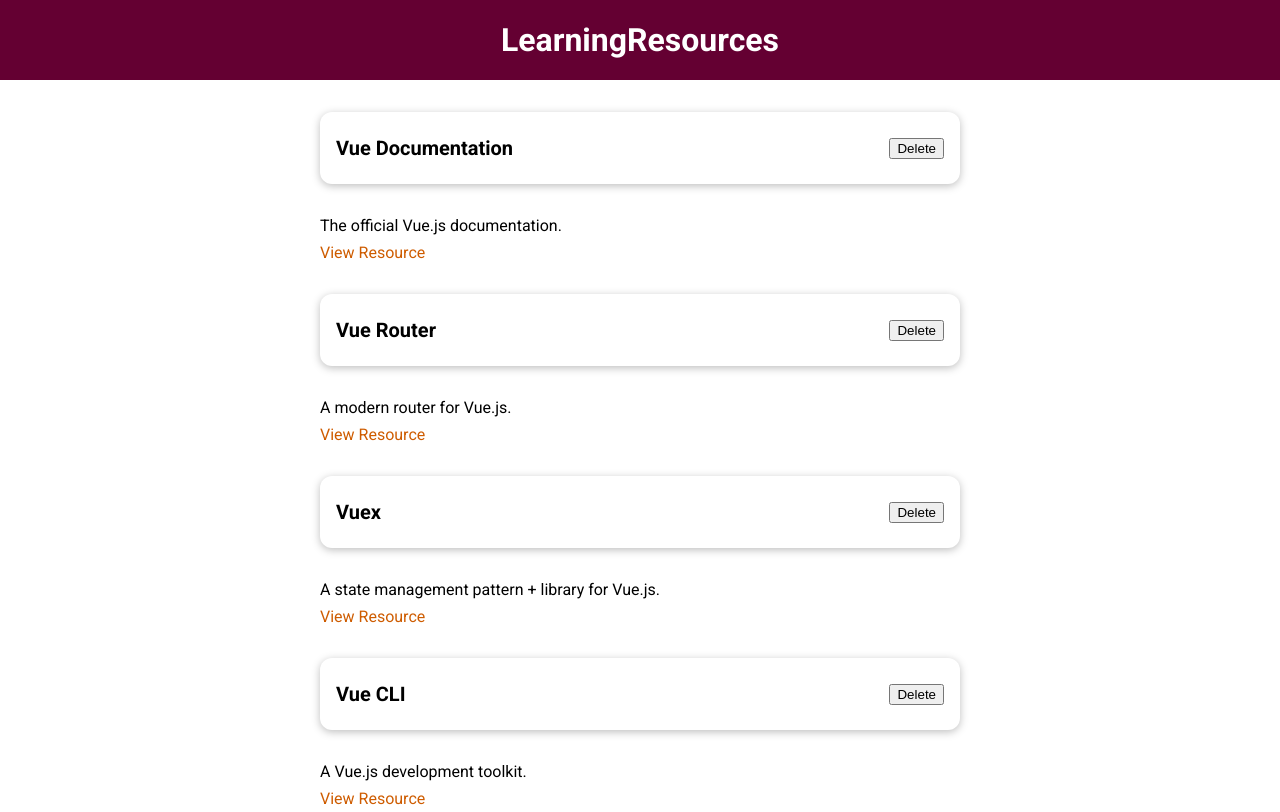
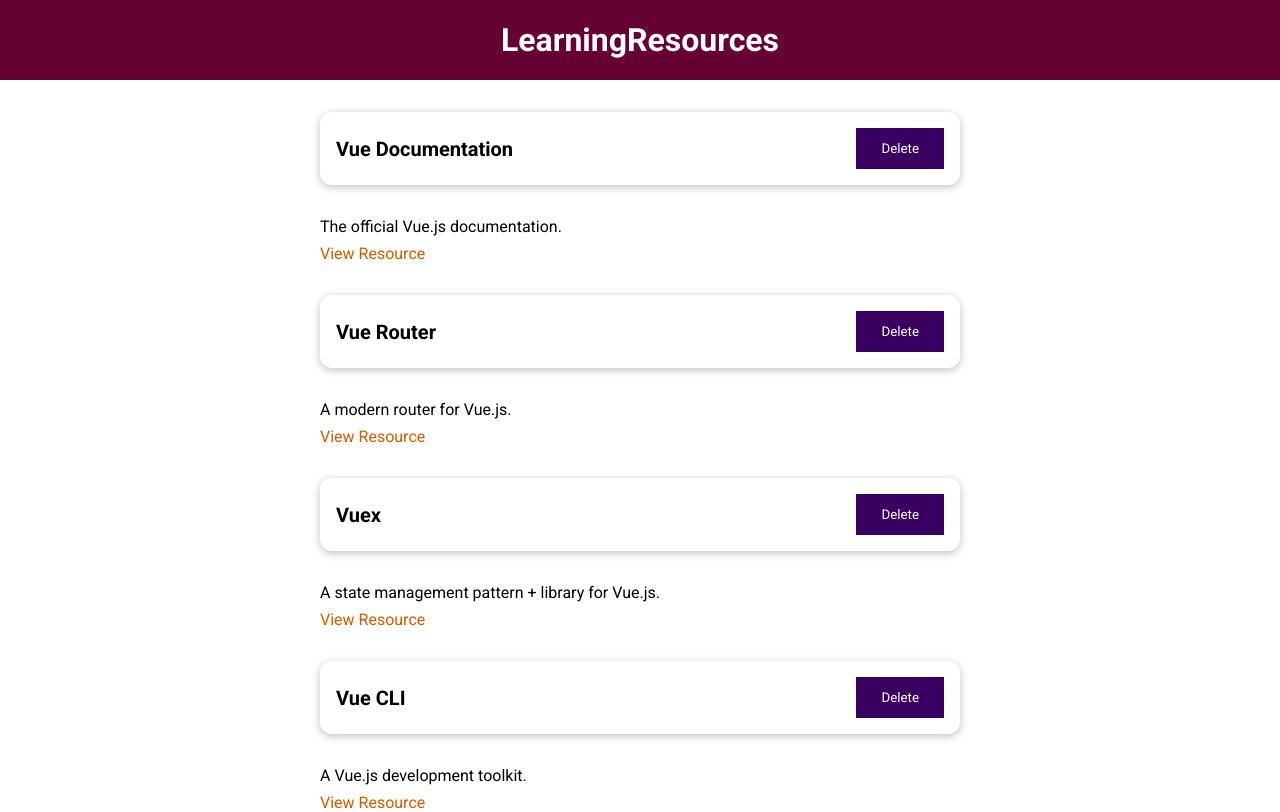
Before and after one commit to elvan/learning-resources-app-vue-example, a Vue app: page / in a window 1280 px wide. Built offline with nearby package versions, Linux system fonts and the light colour scheme.

Commit message:
adding a base button

```diff
--- /dev/null
+++ b/src/components/elements/BaseButton.vue
@@ -0,0 +1,39 @@
+<template>
+  <button :type="type" :class="mode">
+    <slot></slot>
+  </button>
+</template>
+
+<script>
+export default {
+  props: ['type', 'mode'],
+};
+</script>
+
+<style scoped>
+button {
+  padding: 0.75rem 1.5rem;
+  font-family: inherit;
+  background-color: #3a0061;
+  border: 1px solid #3a0061;
+  color: white;
+  cursor: pointer;
+}
+
+button:hover,
+button:active {
+  background-color: #270041;
+  border-color: #270041;
+}
+
+.flat {
+  background-color: transparent;
+  color: #3a0061;
+  border: none;
+}
+
+.flat:hover,
+.flat:active {
+  background-color: #edd2ff;
+}
+</style>
--- a/src/components/learning-resources/LearningResource.vue
+++ b/src/components/learning-resources/LearningResource.vue
@@ -3,7 +3,7 @@
     <base-card>
       <header>
         <h3>{{ title }}</h3>
-        <button>Delete</button>
+        <base-button>Delete</base-button>
       </header>
     </base-card>
     <p>{{ description }}</p>
--- a/src/main.js
+++ b/src/main.js
@@ -1,9 +1,11 @@
 import { createApp } from 'vue';
 import App from './App.vue';
+import BaseButton from './components/elements/BaseButton.vue';
 import BaseCard from './components/elements/BaseCard.vue';
 
 const app = createApp(App);
 
+app.component('base-button', BaseButton);
 app.component('base-card', BaseCard);
 
 app.mount('#app');
```
